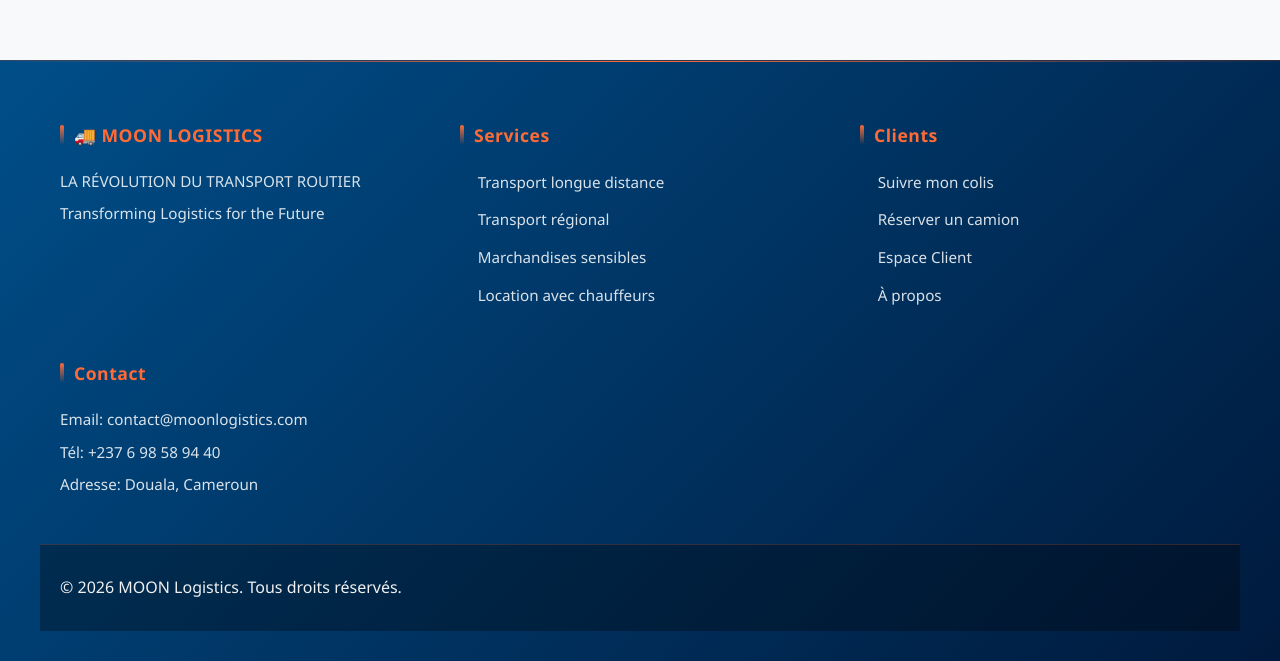
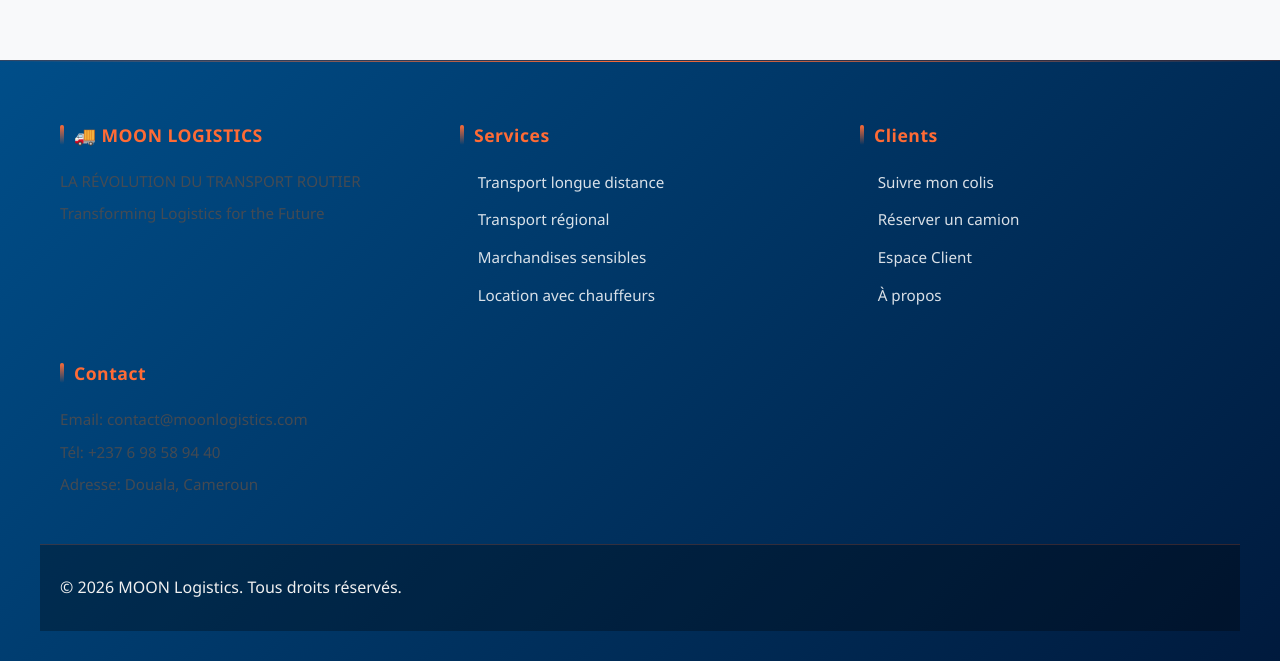
Before and after one commit to Ashjoyce/Suivi_colis, a React (Vite) app: page /espace-client in a window 1280 px wide. Shown: the part 1162-1823 px from the top of the page. Built offline with nearby package versions, Linux system fonts and the light colour scheme.

Commit message:
Mise à jour du code

```diff
--- a/src/components/Footer.css
+++ b/src/components/Footer.css
@@ -58,7 +58,7 @@
 .footer-section p {
   margin-bottom: 8px;
   line-height: 1.6;
-  color: rgba(255, 255, 255, 0.85);
+  color: rgba(80, 76, 76, 0.85);
   font-size: 0.95rem;
 }
 
```
